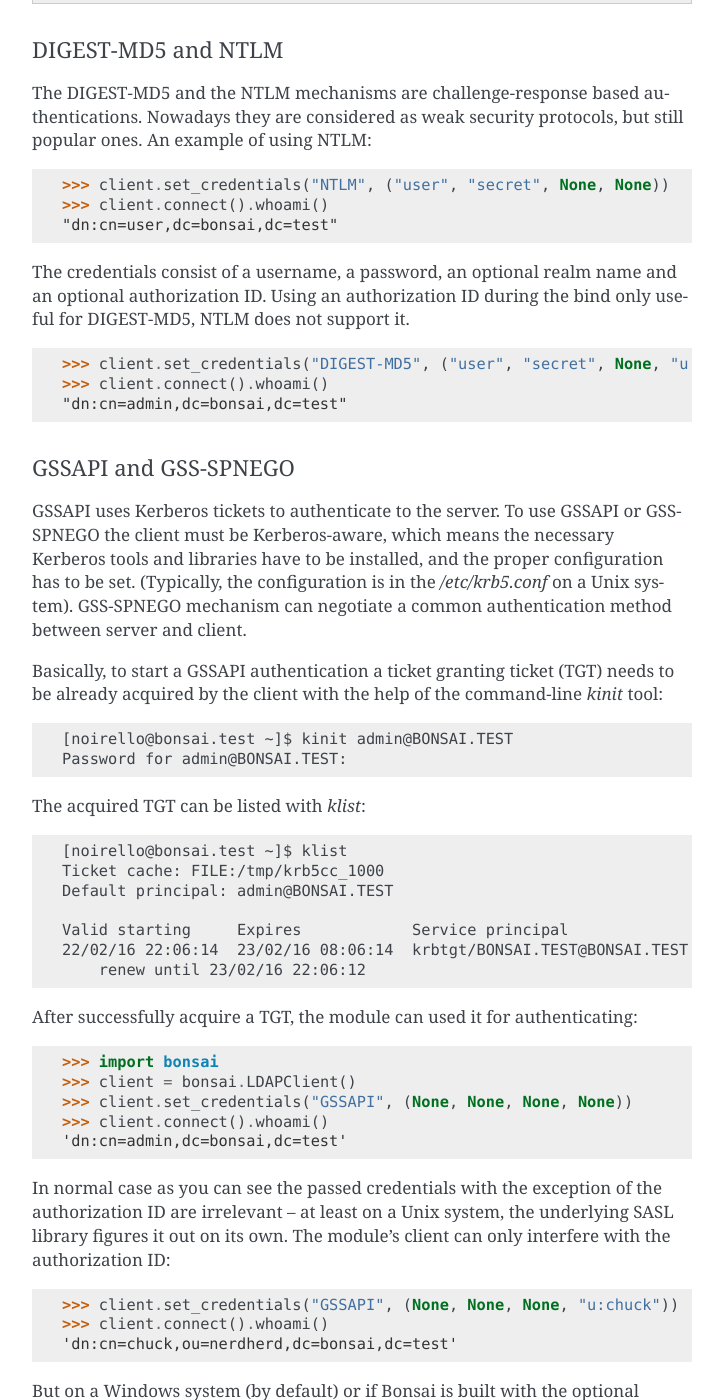
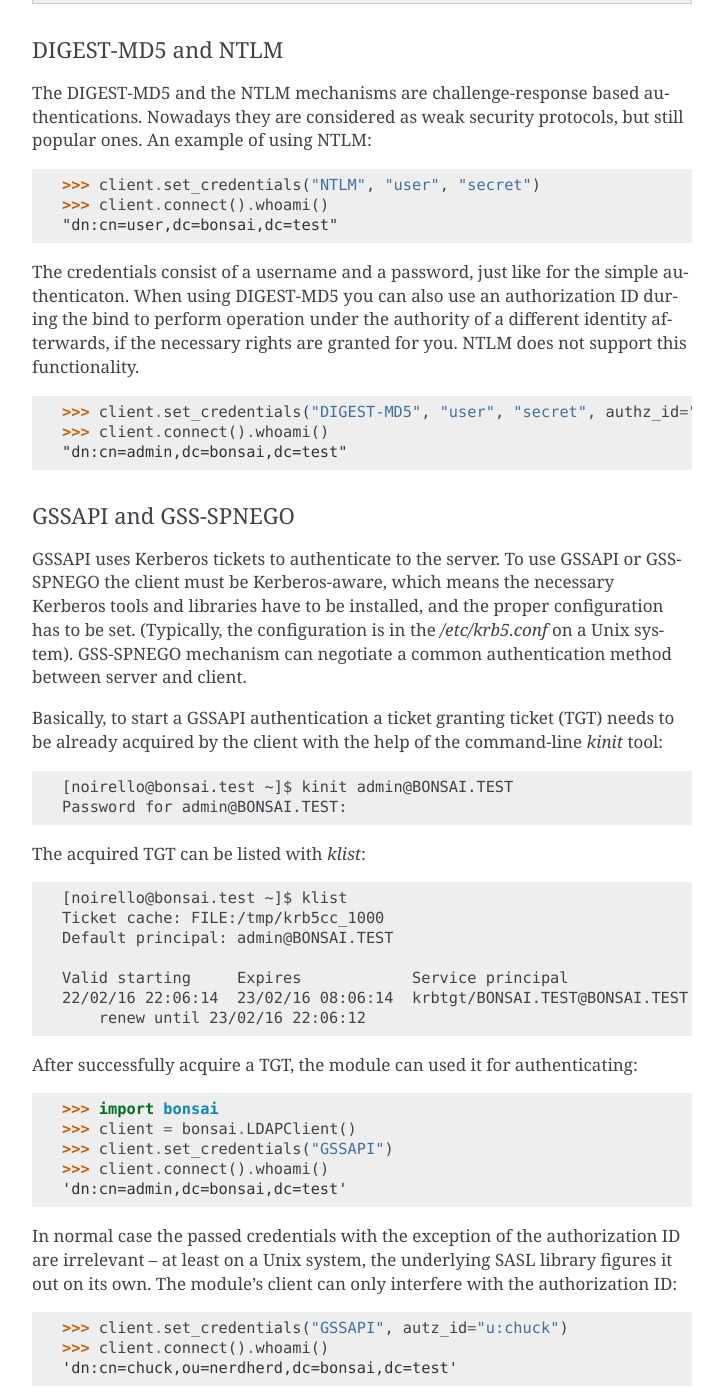
Before and after one commit to noirello/bonsai, a Sphinx documentation site: the page built from docs/advanced.rst, in a window 1280 px wide and 1400 px high, scrolled down 1128 px. Shown: the whole window, without its empty margins (388-1111 px from the left). Built offline with Sphinx 7.4.7, drawn with Linux system fonts in a browser that asks for light colours; some of the changed text lies outside the part shown.

Commit message:
Update docs (partly) for new set_credentials

```diff
--- a/README.rst
+++ b/README.rst
@@ -80,7 +80,7 @@ Using with asyncio (on Python 3.5 or newer):
 
         async def do():
             client = bonsai.LDAPClient("ldap://localhost")
-            client.set_credentials("DIGEST-MD5", ("admin", "secret", None, None))
+            client.set_credentials("DIGEST-MD5", user="admin", password="secret")
             async with client.connect(is_async=True) as conn:
                 res = await conn.search("ou=nerdherd,dc=bonsai,dc=test", 2)
                 print(res)
--- a/docs/advanced.rst
+++ b/docs/advanced.rst
@@ -52,15 +52,16 @@ DIGEST-MD5 and NTLM
 The DIGEST-MD5 and the NTLM mechanisms are challenge-response based authentications. Nowadays they
 are considered as weak security protocols, but still popular ones. An example of using NTLM::
 
-    >>> client.set_credentials("NTLM", ("user", "secret", None, None))
+    >>> client.set_credentials("NTLM", "user", "secret")
     >>> client.connect().whoami()
     "dn:cn=user,dc=bonsai,dc=test"
 
-The credentials consist of a username, a password, an optional realm name and an optional
-authorization ID. Using an authorization ID during the bind only useful for DIGEST-MD5, NTLM does
-not support it.
+The credentials consist of a username and a password, just like for the simple authenticaton.
+When using DIGEST-MD5 you can also use an authorization ID during the bind to perform operation
+under the authority of a different identity afterwards, if the necessary rights are granted for you.
+NTLM does not support this functionality.
 
-    >>> client.set_credentials("DIGEST-MD5", ("user", "secret", None, "u:root"))
+    >>> client.set_credentials("DIGEST-MD5", "user", "secret", authz_id="u:root")
     >>> client.connect().whoami()
     "dn:cn=admin,dc=bonsai,dc=test"
 
@@ -93,15 +94,15 @@ After successfully acquire a TGT, the module can used it for authenticating:
 
     >>> import bonsai
     >>> client = bonsai.LDAPClient()
-    >>> client.set_credentials("GSSAPI", (None, None, None, None))
+    >>> client.set_credentials("GSSAPI")
     >>> client.connect().whoami()
     'dn:cn=admin,dc=bonsai,dc=test'
 
-In normal case as you can see the passed credentials with the exception of the authorization ID are
-irrelevant -- at least on a Unix system, the underlying SASL library figures it out on its own. The
+In normal case the passed credentials with the exception of the authorization ID are irrelevant
+-- at least on a Unix system, the underlying SASL library figures it out on its own. The
 module's client can only interfere with the authorization ID:
 
-    >>> client.set_credentials("GSSAPI", (None, None, None, "u:chuck"))
+    >>> client.set_credentials("GSSAPI", autz_id="u:chuck")
     >>> client.connect().whoami()
     'dn:cn=chuck,ou=nerdherd,dc=bonsai,dc=test'
 
@@ -110,7 +111,7 @@ it is possible to requesting a TGT with the module's client if username, passwor
 are all provided:
 
     >>> client = bonsai.LDAPClient()
-    >>> client.set_credentials("GSSAPI", ("admin", "secret", "BONSAI.TEST", None))
+    >>> client.set_credentials("GSSAPI", "admin", "secret", "BONSAI.TEST")
     >>> client.connect().whoami()
     'dn:cn=admin,dc=bonsai,dc=test'
 
@@ -135,14 +136,13 @@ client cert.
     >>> client.set_client_key("./key.txt")
     >>> client.get_rootDSE()['supportedSASLMechanisms']
     ['GSS-SPNEGO', 'GSSAPI', 'DIGEST-MD5', 'EXTERNAL', 'NTLM']
-    >>> client.set_credentials("EXTERNAL", (None,))
+    >>> client.set_credentials("EXTERNAL")
     >>> client.connect()
     <bonsai.ldapconnection.LDAPConnection object at 0x7f006ad3d888>
 
-For EXTERNAL mechanism only one element -- the authorization ID -- is passed in a tuple as
-credential.
+For EXTERNAL mechanism only the authorization ID is used in as credential information.
 
-    >>> client.set_credentials("EXTERNAL", ("u:chuck",))
+    >>> client.set_credentials("EXTERNAL", authz_id=u:chuck")
     >>> client.connect()
     >>> client.connect().whoami()
     'dn:cn=chuck,ou=nerdherd,dc=bonsai,dc=test'
@@ -282,7 +282,7 @@ can also receive new exceptions related to password modifications.
 
     >>> import bonsai
     >>> client = bonsai.LDAPClient()
-    >>> client.set_credentials("SIMPLE", ("cn=user,dc=bonsai,dc=test", "secret"))
+    >>> client.set_credentials("SIMPLE", "cn=user,dc=bonsai,dc=test", "secret")
     >>> client.set_password_policy(True)
     >>> conn, ctrl = client.connect()
     >>> conn
--- a/docs/tutorial.rst
+++ b/docs/tutorial.rst
@@ -33,7 +33,7 @@ identity about the authenticated user - will return with the following:
 To connect with a certain user to the server we have to set credentials before connection:
 
     >>> client = LDAPClient("ldaps://example.org")
-    >>> client.set_credentials("SIMPLE", ("cn=test,dc=bonsai,dc=test", "secret"))
+    >>> client.set_credentials("SIMPLE", user="cn=test,dc=bonsai,dc=test", password="secret")
     >>> conn = client.connect()
     >>> conn.whoami()
     'cn=test,dc=bonsai,dc=test'
```
Also changed, not shown: other parts of README.rst (+1 -1 lines), other parts of docs/advanced.rst (+1 -1 lines), docs/api.rst (+3 -6 lines).
